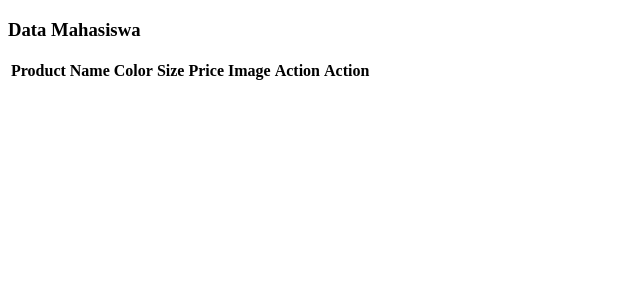
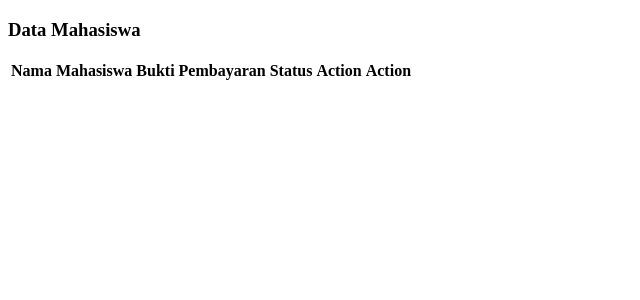
Before and after one commit to sistem-informasi-pembayaran-ukt/sistem-informasi-kelompok-1, a PHP site: page /admin/verifikasi-pembayaran.php in a window 1280 px wide. Shown: the top 300 px of the page, without its empty margins (0-640 px from the left). Run offline with PHP 8.4, Linux system fonts and the light colour scheme; data that the repository does not hold is empty.

Commit message:
verifikasi pembayaran (belum diedit)

```diff
--- a/admin/verifikasi-pembayaran.php
+++ b/admin/verifikasi-pembayaran.php
@@ -18,16 +18,16 @@ require_once "../database/pdo.php";
         <table class="table">
             <thead class="thead-light">
                 <tr>
-                    <th scope="col">Product Name</th>
-                    <th scope="col">Color</th>
-                    <th scope="col">Size</th>
-                    <th scope="col">Price</th>
-                    <th scope="col">Image</th>
+                    <th scope="col">Nama Mahasiswa</th>
+                    <th scope="col">Bukti Pembayaran</th>
+                    <th scope="col">Status</th>
+
                     <th scope="col">Action</th>
                     <th scope="col">Action</th>
                 </tr>
             </thead>
             <?php
+            /*
             foreach ($rows as $row) {
             ?>
                 <tbody>
@@ -51,8 +51,9 @@ require_once "../database/pdo.php";
                         </td>
                     </tr>
                 </tbody>
-            <?php
-            }
+                }
+            <?php*/
+
             ?>
         </table>
 
```
